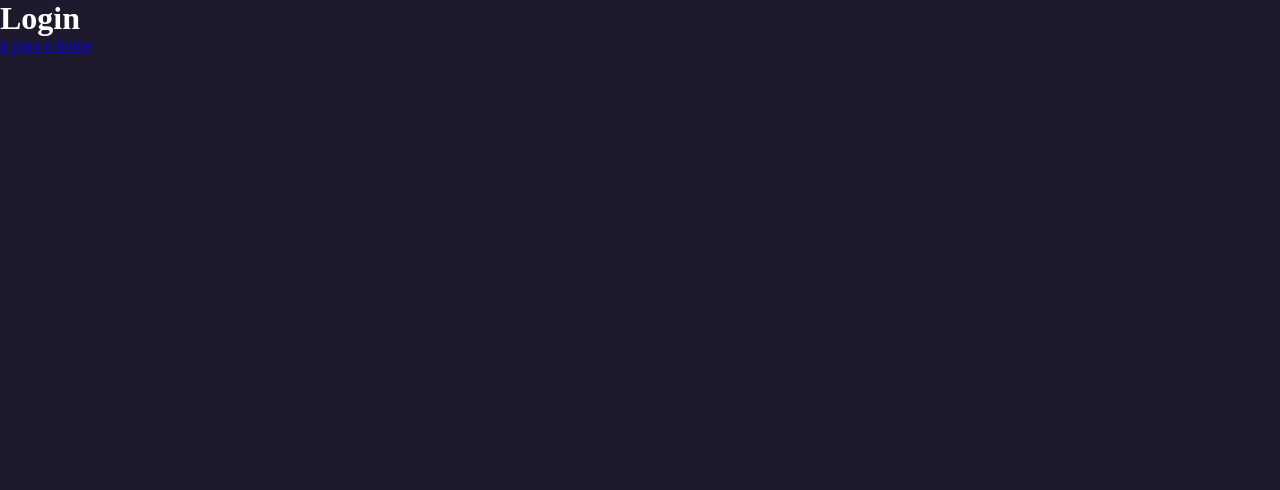
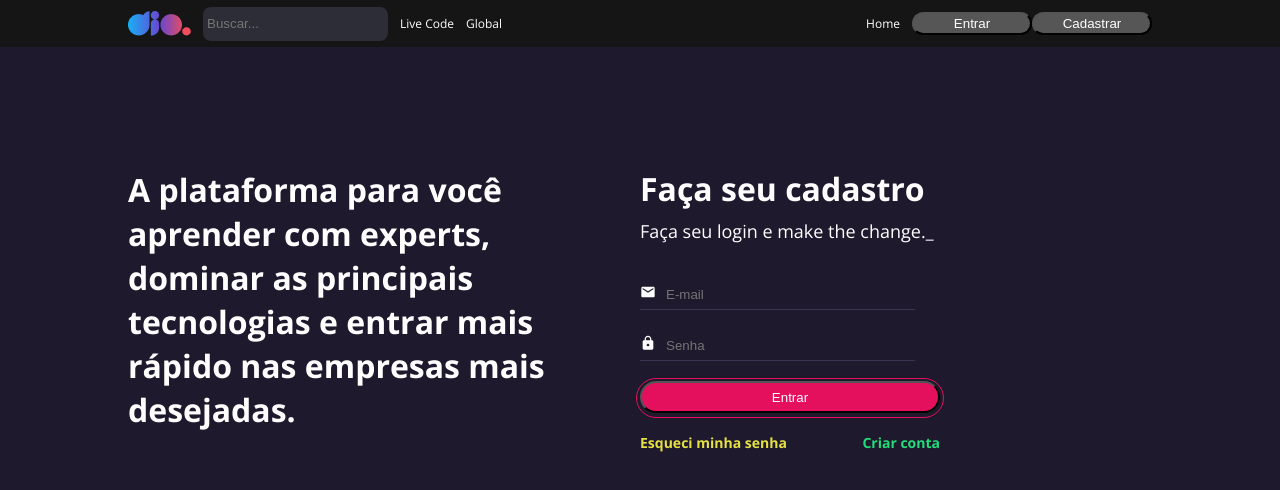
Before and after one commit to Cleriston-cmd/CloneDio, a React (Create React App) app: page /login in a window 1280 px wide. Shown: the top 490 px of the page. Built offline with nearby package versions, Linux system fonts and the light colour scheme.

Commit message:
Criando tela de login

```diff
--- /dev/null
+++ b/src/components/Input/index.jsx
@@ -0,0 +1,14 @@
+import React from "react";
+
+import { IconContainer, InputContainer, InputText } from './styles';
+
+const Input = ({leftIcon, name, control, ...rest}) => {
+    return (
+        <InputContainer>
+            {leftIcon ? (<IconContainer>{leftIcon}</IconContainer>) : null}
+            <InputText {...rest}/>
+        </InputContainer>
+    )
+}
+
+export { Input };
--- /dev/null
+++ b/src/components/Input/styles.js
@@ -0,0 +1,24 @@
+import styled from 'styled-components';
+
+export const InputContainer = styled.div`
+    width: 100%;
+    max-width: 275px;
+    height: 30px;
+    border-bottom: 1px solid #3B3450;
+
+    display:flex;
+    align-items: center;
+    margin-bottom: 20px;
+`
+
+export const IconContainer = styled.div`
+    margin-right: 10px;
+`
+
+export const InputText = styled.input`
+    background-color: transparent;
+    color: #FFFFFF;
+    flex: 1;
+    border: 0;
+    height: 30px;
+`
--- a/src/pages/login/index.jsx
+++ b/src/pages/login/index.jsx
@@ -1,9 +1,36 @@
-import { Link } from "react-router-dom";
+import { MdEmail, MdLock } from 'react-icons/md';
+import { Button } from "../../components/Button";
+import { Header } from "../../components/Header";
+import { Input } from "../../components/Input";
+
+import { Container, Title, Column, TitleLogin, SubtitleLogin, EsqueciText, CriarText, Row, Wrapper } from './styles';
 
 const Login = () => {
     return (<>
-        <h1>Login</h1>
-        <Link to="/">ir para o home</Link>
+        <Header />
+        <Container>
+            <Column>
+                <Title>
+                    A plataforma para você aprender com experts, dominar as principais tecnologias
+                    e entrar mais rápido nas empresas mais desejadas.
+                </Title>
+            </Column>
+            <Column>
+                <Wrapper>
+                    <TitleLogin>Faça seu cadastro</TitleLogin>
+                    <SubtitleLogin>Faça seu login e make the change._</SubtitleLogin>
+                    <form>
+                        <Input placeholder="E-mail" leftIcon={<MdEmail />}/>
+                        <Input placeholder="Senha" type="password" leftIcon={<MdLock />}/>
+                        <Button title="Entrar" variant="secondary" />
+                    </form>
+                    <Row>
+                        <EsqueciText>Esqueci minha senha</EsqueciText>
+                        <CriarText>Criar conta</CriarText>
+                    </Row>
+                </Wrapper>
+            </Column>
+        </Container>
     </>)
 }
 
--- /dev/null
+++ b/src/pages/login/styles.js
@@ -0,0 +1,82 @@
+import styled from 'styled-components';
+
+export const Container = styled.main`
+    width: 100%;
+    max-width: 80%;
+    margin: 0 auto;
+    margin-top: 120px;
+
+    display: flex;
+    flex-direction: row;
+    justify-content: space-between;
+    align-items: center;
+`
+
+export const Wrapper = styled.div`
+    max-width: 300px;
+`
+
+export const Column = styled.div`
+    flex: 1;
+`
+
+export const Row = styled.div`
+    display: flex;
+    flex-direction: row;
+    justify-content: space-between;
+    align-items: center;
+    margin-top: 20px;
+`
+
+
+
+export const Title = styled.h2`
+    font-family: 'Open Sans';
+    font-style: normal;
+    font-weight: 700;
+    font-size: 32px;
+    max-width: 90%;
+    margin-bottom: 20px;
+    line-height: 44px;
+
+    color: #FFFFFF;
+`
+
+export const TitleLogin = styled.p`
+    font-family: 'Open Sans';
+    font-style: normal;
+    font-weight: 700;
+    font-size: 32px;
+    line-height: 44px;
+    margin-bottom: 8px;
+`
+
+export const SubtitleLogin = styled.p`
+    font-family: 'Open Sans';
+    font-style: normal;
+    font-weight: 400;
+    font-size: 18px;
+    line-height: 25px;
+    margin-bottom: 35px;
+`
+
+
+export const EsqueciText  = styled.p`
+    font-family: 'Open Sans';
+    font-style: normal;
+    font-weight: 700;
+    font-size: 14px;
+    line-height: 19px;
+
+    color: #E5E044;
+`
+
+export const CriarText =  styled.p`
+    font-family: 'Open Sans';
+    font-style: normal;
+    font-weight: 700;
+    font-size: 14px;
+    line-height: 19px;
+
+    color: #23DD7A;
+`
```
